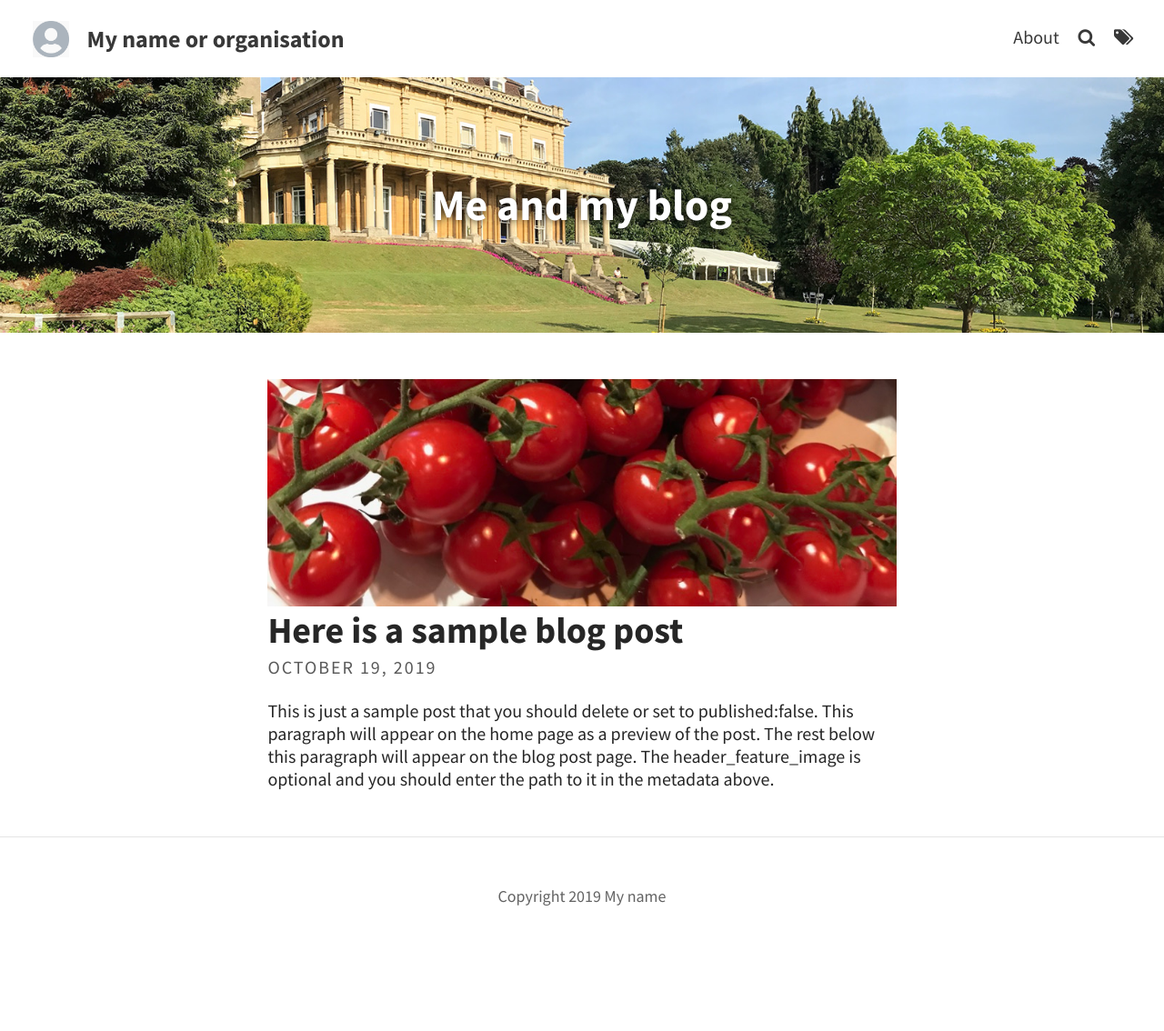
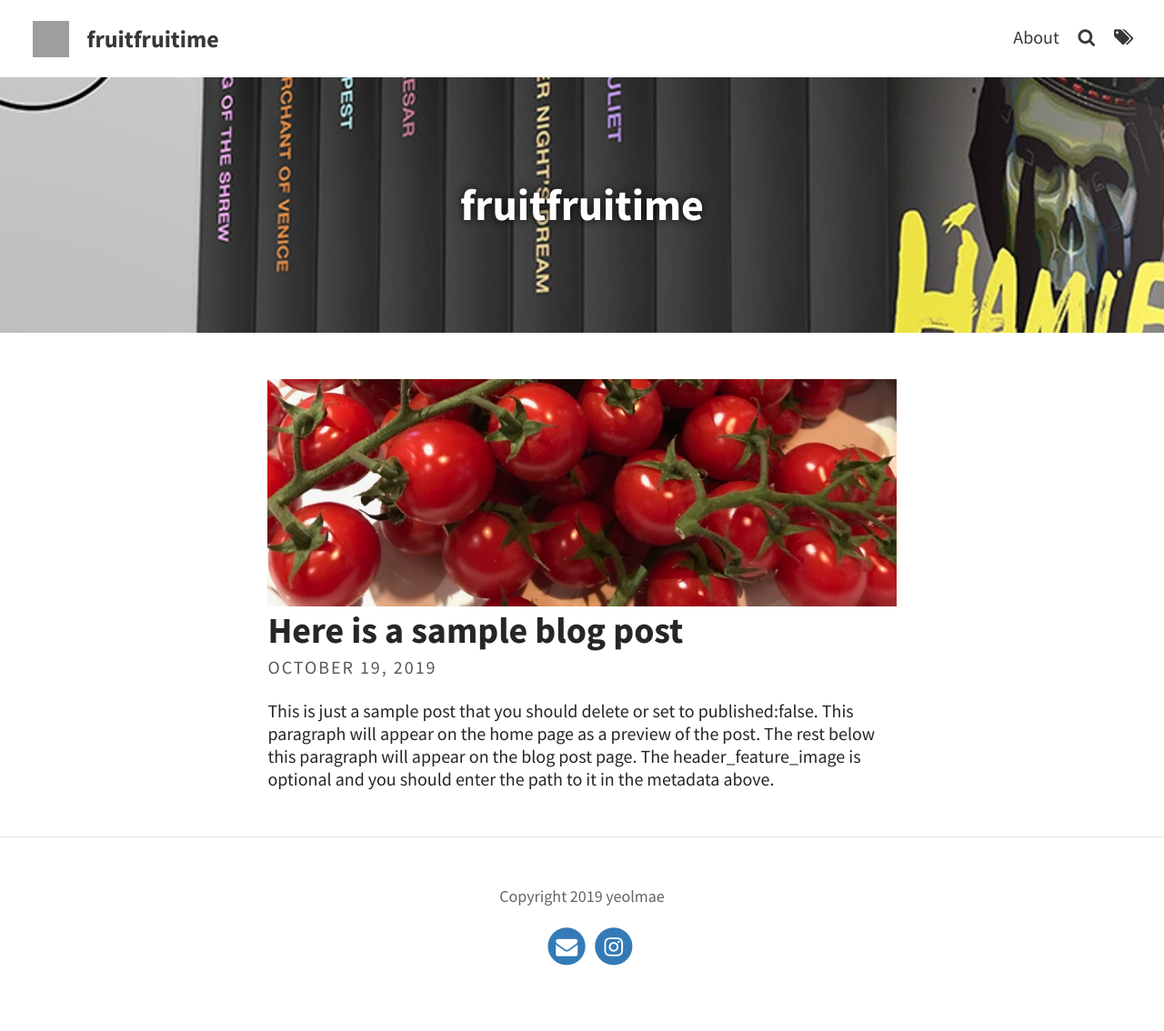
Before and after one commit to fruitfruitime/fruitfruitime.github.io, a Jekyll site: the page built from index.html, in a window 1280 px wide. Shown: the whole page at 91% size. Built offline with Jekyll 4.4.1, drawn with Linux system fonts in a browser that asks for light colours; the list of posts is cut into pages by our own code; before the commit the page ends 1068 px from its top, so only the background shows below that; grey boxes are pictures that could not be loaded.

Commit message:
just try

```diff
--- a/_config.yml
+++ b/_config.yml
@@ -1,13 +1,13 @@
 # SITE CONFIGURATION
 baseurl: ''  #leave this alone
-url: "https://yoursite.github.io"   #change this to yours
-title: My name or organisation # site's title
-description: "A website with blog posts and pages" # used by search engines
+url: "https://fruitfruitime.github.io"   #change this to yours
+title: fruitfruitime # site's title
+description: "Yeolmae Yang website" # used by search engines
 
 # SITE-SPECIFIC CONFIGURATION
 # Change these 2 images for your own site
 
-avatar: assets/img/face.jpg
+avatar: assets/img/face.jp2
 favicon: assets/favicon.ico
 
 # Your blog on the home page can be arranged as a grid
@@ -16,23 +16,23 @@ gridlayout: false # change to true if you want grd layout
 
 # Header and footer text
 # Change this text to yourown
-header_text: Me and my blog
+header_text: fruitfruitime
 
 # find an image for your own home page and put it into the images folder
-header_feature_image: /images/hhh.jpg
+header_feature_image: /images/bb.jpg
 twitter_username: puboxford  #change to your own twitter account
 lang: en_gb
 # change the following to your name or site name
 footer_text:
-    "Copyright 2019 My name"
+    "Copyright 2019 yeolmae"
   # Icons
   # If you have any of these accounts add them in here
 rss: false  # Make sure you created a feed.xml with feed.xml layout
-email_address: # Full email address, e.g. "sam@example.com"
+email_address: "920687@gmail.com" # Full email address, e.g. "sam@example.com"
 facebook:
 flickr:
 google_plus:
-instagram:
+instagram: "instagram.com/yy.m.yym"
 linkedin:  # Full URL
 pinterest:
 soundcloud:
@@ -82,7 +82,7 @@ exclude: [".jekyll-cache", "Gemfile", "README.md"]
 # You can also use prose (prose.io) to edit and post to your site
 prose:
   #rooturl: '_posts'
-  siteurl: 'https://yoursite.github.io'
+  siteurl: 'https://fruitfruitime.github.io'
   media: 'images'
   ignore:
     - README.md
```
Also changed, not shown: images/bb.jpg (added), 1 other file.
